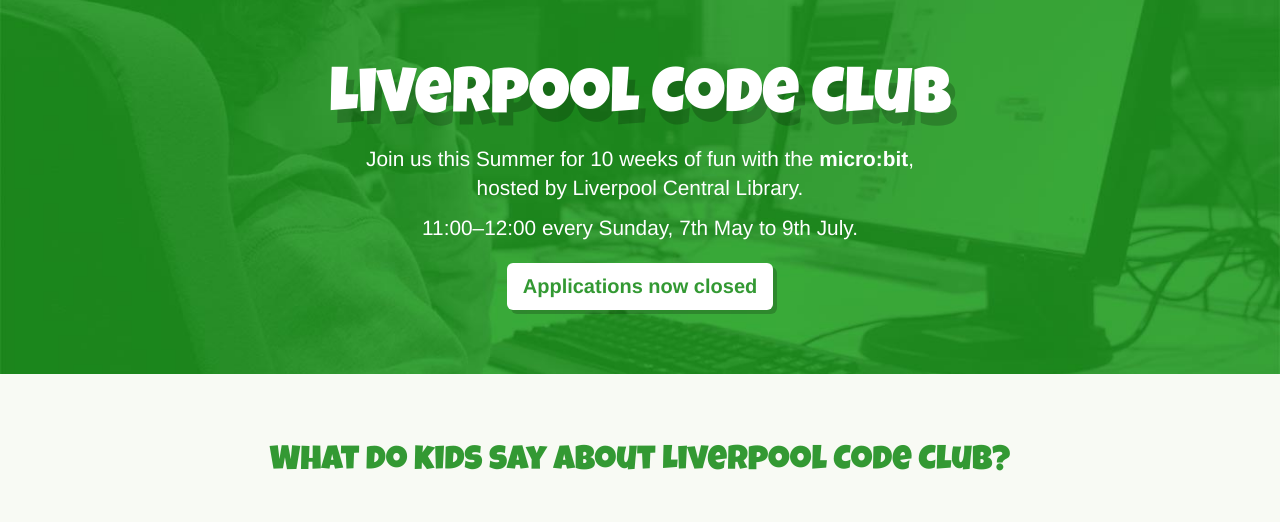
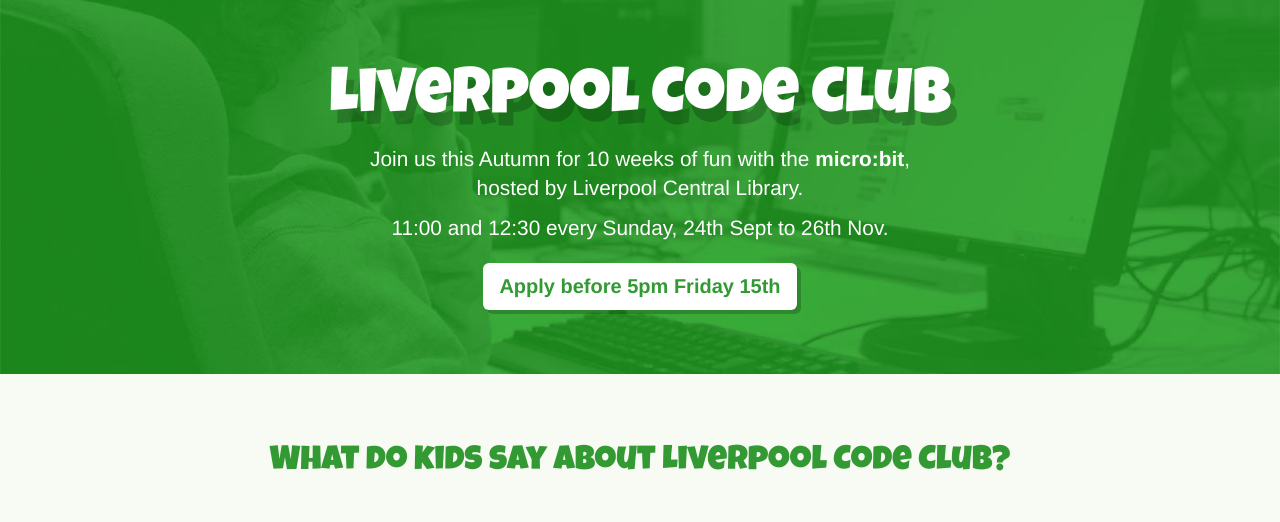
Before and after one commit to liverpoolcodeclub/liverpoolcodeclub.github.io, a Jekyll site: the page built from index.html, in a window 1280 px wide and 1400 px high. Shown: the top 522 px of the window. Built offline with Jekyll 4.4.1, drawn with Linux system fonts in a browser that asks for light colours; some of the changed text lies outside the part shown; grey boxes are pictures that could not be loaded.

Commit message:
Link to Autumn application form on homepage

```diff
--- a/index.html
+++ b/index.html
@@ -6,9 +6,9 @@
 <div class="home-hero">
     <div class="container">
         <h1>Liverpool Code&nbsp;Club</h1>
-        <p>Join us this Summer for 10 weeks of fun with the <strong>micro:bit</strong>, hosted&nbsp;by Liverpool Central Library.</p>
-        <p>11:00–12:00 every Sunday, 7th May to 9th July.</p>
-        <span class="btn btn-lg btn-disabled">Applications now closed</span>
+        <p>Join us this Autumn for 10 weeks of fun with the <strong>micro:bit</strong>, hosted&nbsp;by Liverpool Central Library.</p>
+        <p>11:00 and 12:30 every Sunday, 24th Sept to 26th Nov.</p>
+        <a href="https://docs.google.com/forms/d/e/1FAIpQLSdWtxpKZx9k1vZq2hO_k89Gm9Y3rVg3-_mPua7-Md68J3K_sQ/viewform" class="btn btn-lg">Apply before 5pm Friday 15th</a>
     </div>
 </div>
 
@@ -42,7 +42,7 @@
                 <img src="/assets/img/microbit-smile.png" width="196" height="170" alt="Micro Bit">
             </div>
             <div class="col-sm-7 col-sm-push-1">
-                <h2>This Summer, we’re all about the micro:bit</h2>
+                <h2>This Autumn, we’re all about the micro:bit</h2>
                 <p>We’re taking a break from Scratch and HTML for a few months, to explore all the cool stuff you can do on a micro:bit!</p>
                 <p>Kids will learn the core concepts of programming and automation, as well as hands-on skills like electronics. It’s going to be awesome!</p>
             </div>
```
